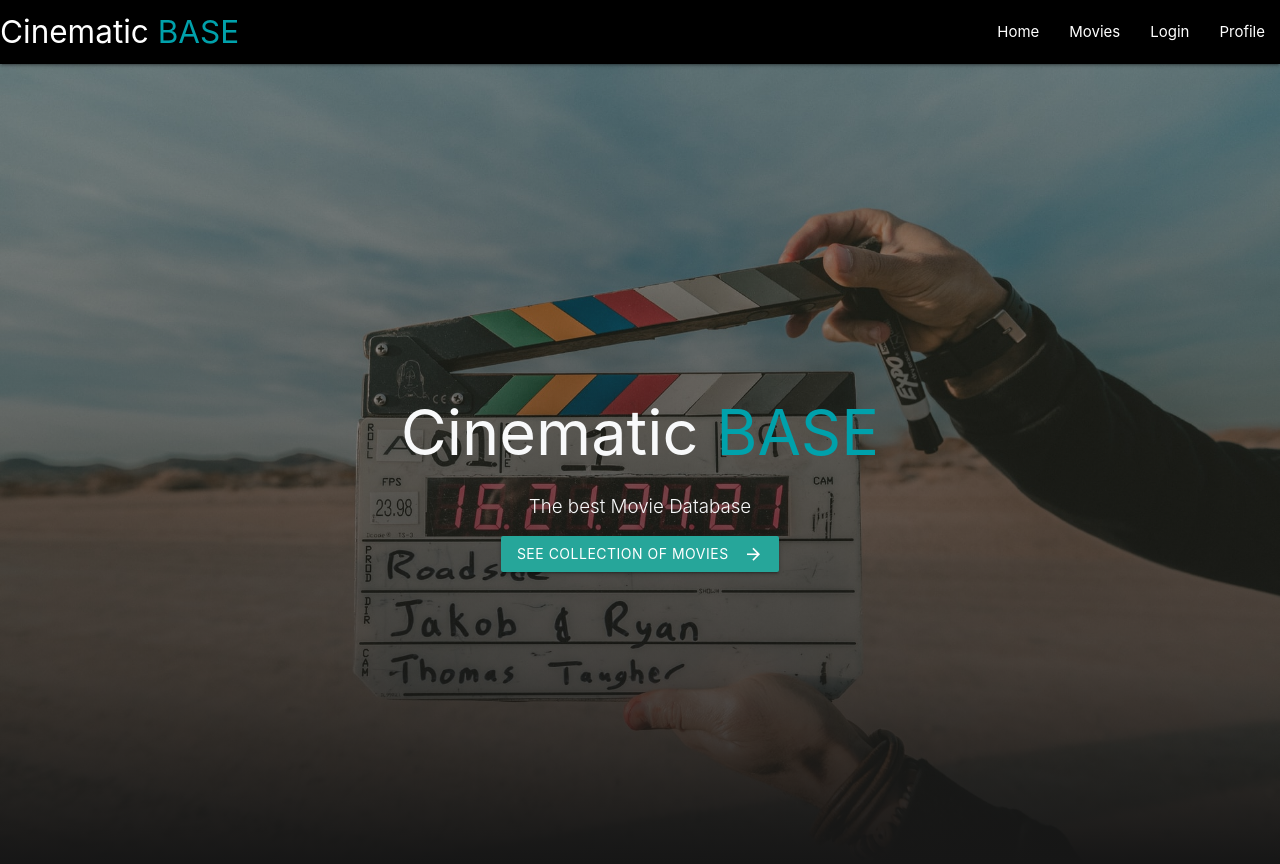
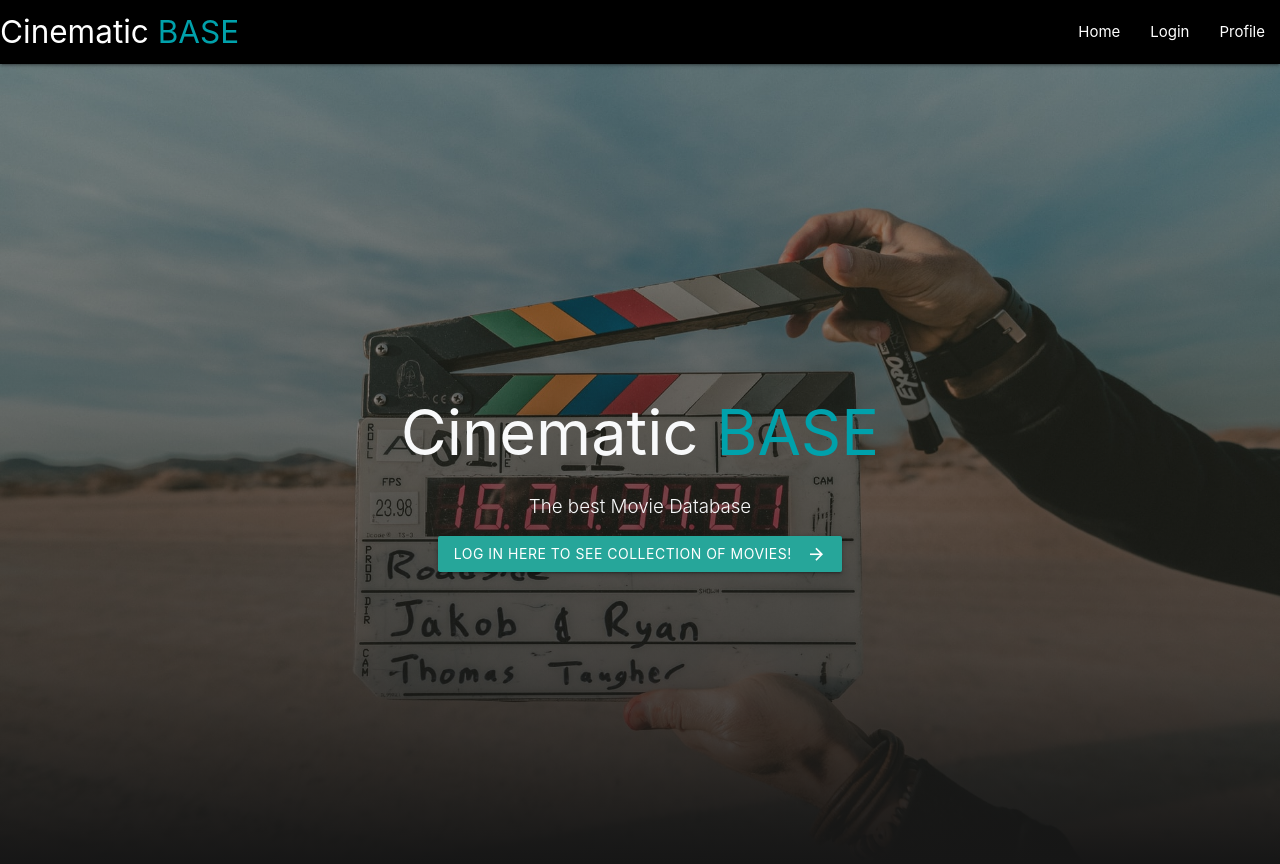
Before and after one commit to Liam-gosnell/Milestone_three, a Flask app: page / in a window 1280 px wide. Run offline with Flask 2, Linux system fonts and the light colour scheme; some libraries are stand-ins or nearby versions.

Commit message:
deletion of movie option in navbar

```diff
--- a/templates/base.html
+++ b/templates/base.html
@@ -22,7 +22,7 @@
       <a href="#" data-target="mobile-demo" class="sidenav-trigger"><i class="material-icons">menu</i></a>
       <ul class="right hide-on-med-and-down">
         <li><a href="{{url_for('home')}}">Home</a></li>
-         <li><a href="{{url_for('index')}}">Movies</a></li>
+
         <li><a href="{{url_for('login')}}">Login</a></li>
         <li><a href="{{url_for('profile')}}">Profile</a></li>
       </ul>
--- a/templates/home.html
+++ b/templates/home.html
@@ -12,7 +12,7 @@
         </h1>
         <p class="lead text-light">The best Movie Database</p>
         <a href="{{url_for('login')}}">
-        <button class="btn waves-effect waves-light " > See Collection of Movies
+        <button class="btn waves-effect waves-light " > Log in here to See Collection of Movies!
           <i class="material-icons right">arrow_forward</i>
         </button>
         </a>
```
